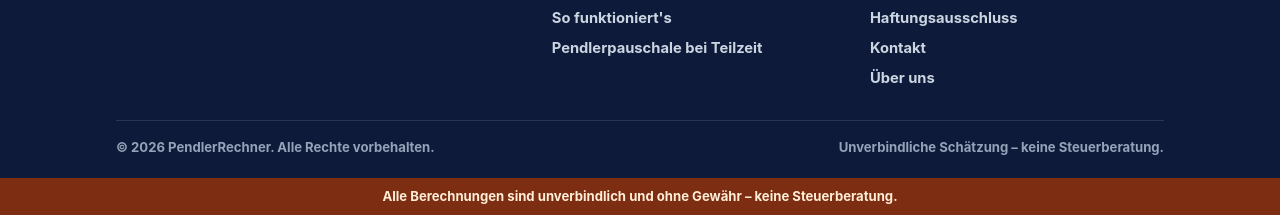
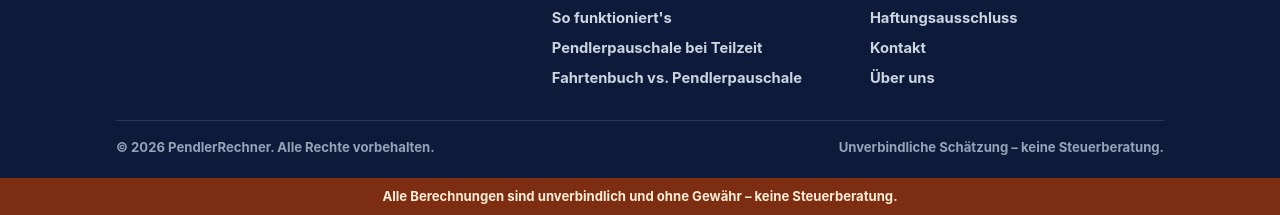
Before and after one commit to mirzacreative/pendlerpauschale-rechner, a plain HTML site: page index.html in a window 1280 px wide. Shown: the part 4080-4295 px from the top of the page. Drawn offline with Linux system fonts and the light colour scheme.

Commit message:
Add Fahrtenbuch vs Pendlerpauschale link to index footer

```diff
--- a/index.html
+++ b/index.html
@@ -269,6 +269,7 @@
           <li><a href="arbeitstage-berechnen.html">Arbeitstage berechnen</a></li>
           <li><a href="so-funktionierts.html">So funktioniert's</a></li>
           <li><a href="pendlerpauschale-teilzeit-2026.html">Pendlerpauschale bei Teilzeit</a></li>
+                    <li><a href="fahrtenbuch-vs-pendlerpauschale.html">Fahrtenbuch vs. Pendlerpauschale</a></li>
         </ul>
       </div>
       <div>
```
